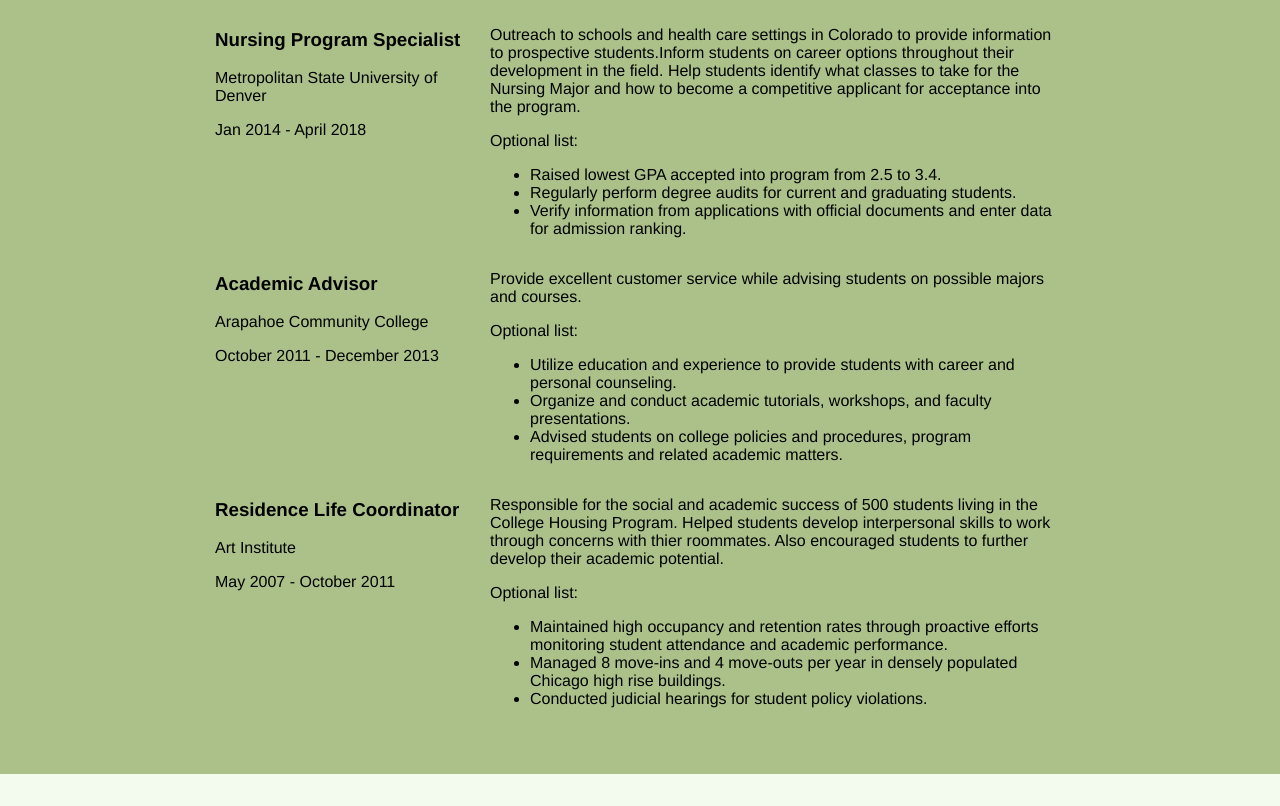
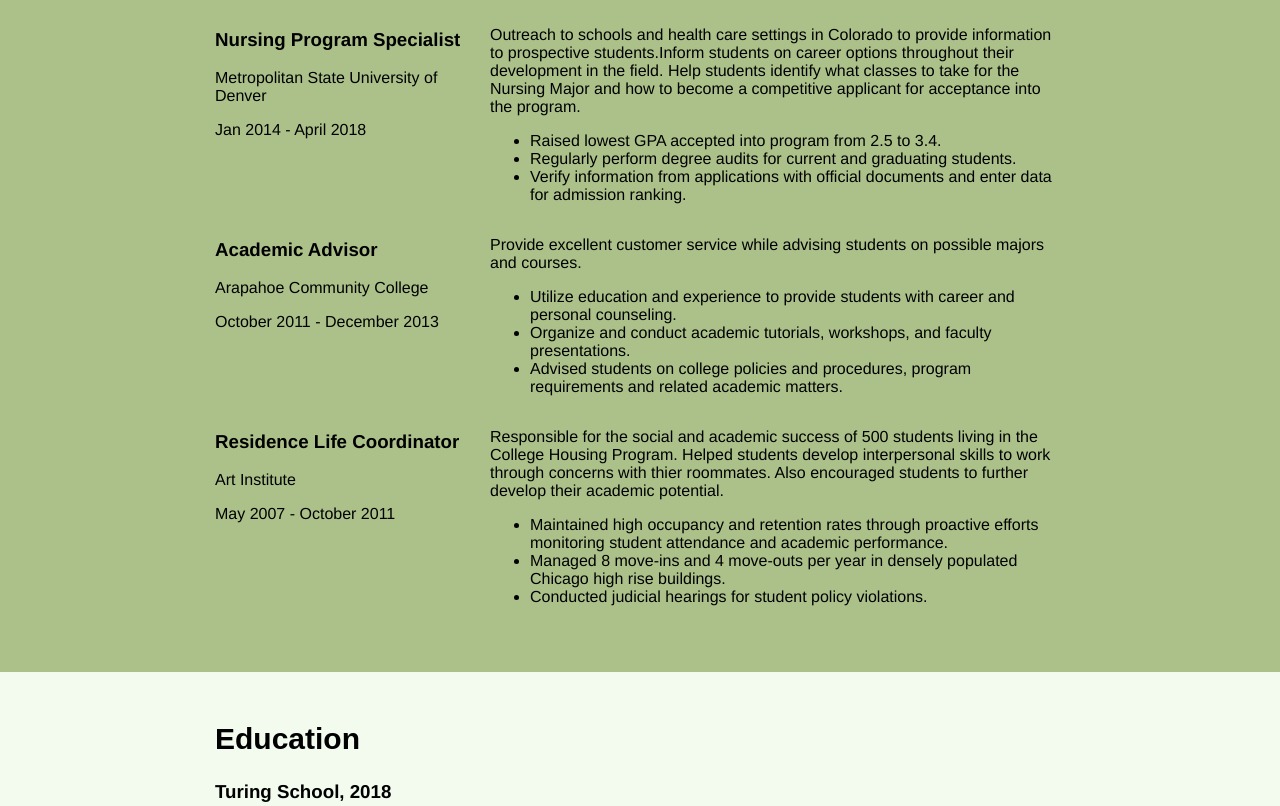
Before and after one commit to andrewetobin/online_resume, a plain HTML site: page index.html in a window 1280 px wide. Shown: the part 440-1246 px from the top of the page. Drawn offline with Linux system fonts and the light colour scheme.

```diff
--- a/index.html
+++ b/index.html
@@ -29,7 +29,6 @@
             </div>
             <div class="col-wide">
               <p>Outreach to schools and health care settings in Colorado to provide information to prospective students.Inform students on career options throughout their development in the field. Help students identify what classes to take for the Nursing Major and how to become a competitive applicant for acceptance into the program.</p>
-              <p>Optional list:</p>
               <ul>
                   <li>Raised lowest GPA accepted into program from 2.5 to 3.4.</li>
                   <li>Regularly perform degree audits for current and graduating students.</li>
@@ -43,7 +42,6 @@
             </div>
             <div class="col-wide">
               <p>Provide excellent customer service while advising students on possible majors and courses. </p>
-              <p>Optional list:</p>
               <ul>
                   <li>Utilize education and experience to provide students with career and personal counseling.</li>
                   <li>Organize and conduct academic tutorials, workshops, and faculty presentations.</li>
@@ -57,7 +55,6 @@
             </div>
             <div class="col-wide">
               <p>Responsible for the social and academic success of 500 students living in the College Housing Program. Helped students develop interpersonal skills to work through concerns with thier roommates. Also encouraged students to further develop their academic potential. </p>
-              <p>Optional list:</p>
               <ul>
                   <li>Maintained high occupancy and retention rates through proactive efforts monitoring student attendance and academic performance.</li>
                   <li>Managed 8 move-ins and 4 move-outs per year in densely populated Chicago high rise buildings.</li>
@@ -101,7 +98,7 @@
             <p>14ers are mountains that over 14,000ft in elevation. Colorado has 53 ranked 14ers. I have one ranked 14er left (Snowmass) to complete. <a href="images/14er_list.png" target="_blank">My 14er list.</a> </p>
 
             <h3>Saxophone</h3>
-            <p>In the 4th grade the band teacher came to each classroom and played each intrument. As soon as he started to play the saxophone, I knew I had to learn. I pursued a Music degree and still play as time allows. <a href="images/band_list.png" target="_blank">Groups I've played in.</a> </p>
+            <p>In the 4th grade, the band teacher came to each classroom and played each intrument. As soon as he started to play the saxophone, I knew I had to learn. I have been playing ever since. <a href="images/band_list.png" target="_blank">Groups I've played in.</a> </p>
           </div>
         </section>
     </main>
```
